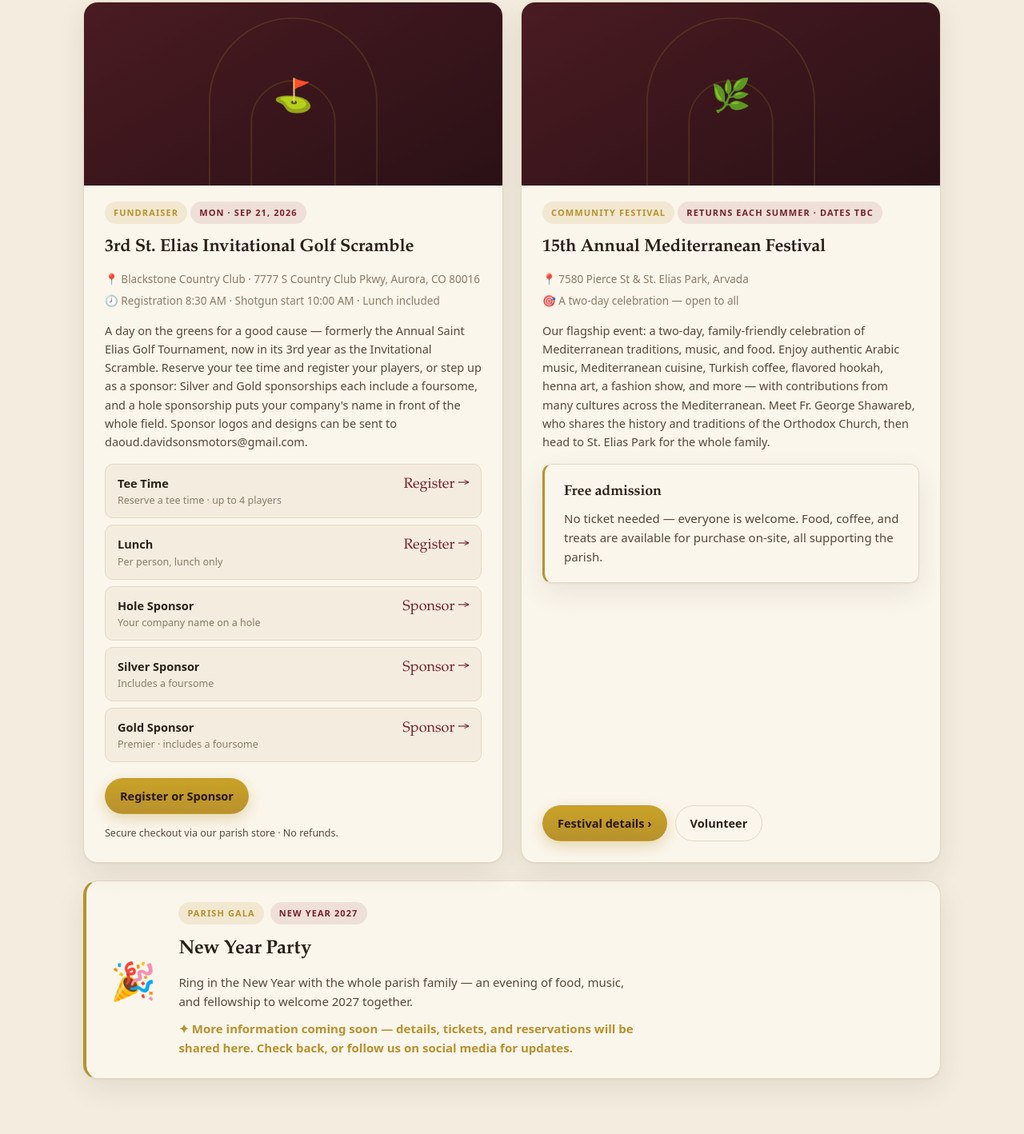
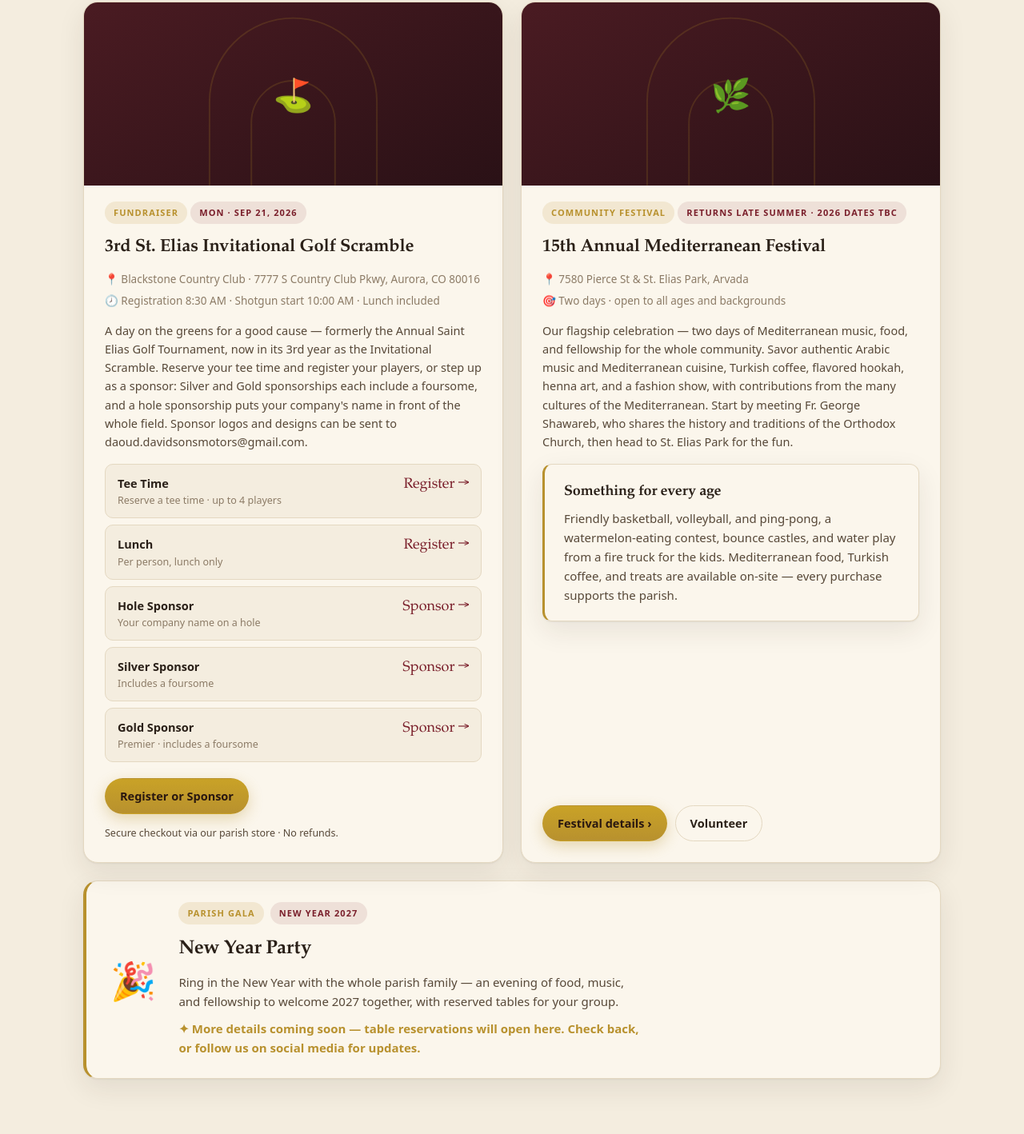
Before and after one commit to bannoura9/saint-elias-orthodox-church, a plain HTML site: page events.html in a window 1280 px wide. Shown: the part 862-2280 px from the top of the page at 80% size. Drawn offline with Linux system fonts and the light colour scheme.

Commit message:
Events: verify + polish Festival (fix unverified 'free admission', add kids activities) and New Year copy

```diff
--- a/events.html
+++ b/events.html
@@ -118,17 +118,17 @@
         <div class="body">
           <div>
             <span class="tag">Community Festival</span>
-            <span class="tag date">Returns each summer · dates TBC</span>
+            <span class="tag date">Returns late summer · 2026 dates TBC</span>
           </div>
           <h3>15th Annual Mediterranean Festival</h3>
           <div class="meta">
             <span>📍 7580 Pierce St &amp; St. Elias Park, Arvada</span>
-            <span>🎯 A two-day celebration — open to all</span>
+            <span>🎯 Two days · open to all ages and backgrounds</span>
           </div>
-          <p>Our flagship event: a two-day, family-friendly celebration of Mediterranean traditions, music, and food. Enjoy authentic Arabic music, Mediterranean cuisine, Turkish coffee, flavored hookah, henna art, a fashion show, and more — with contributions from many cultures across the Mediterranean. Meet Fr. George Shawareb, who shares the history and traditions of the Orthodox Church, then head to St. Elias Park for the whole family.</p>
+          <p>Our flagship celebration — two days of Mediterranean music, food, and fellowship for the whole community. Savor authentic Arabic music and Mediterranean cuisine, Turkish coffee, flavored hookah, henna art, and a fashion show, with contributions from the many cultures of the Mediterranean. Start by meeting Fr. George Shawareb, who shares the history and traditions of the Orthodox Church, then head to St. Elias Park for the fun.</p>
           <div class="callout" style="margin-top:16px;">
-            <h3>Free admission</h3>
-            <p>No ticket needed — everyone is welcome. Food, coffee, and treats are available for purchase on-site, all supporting the parish.</p>
+            <h3>Something for every age</h3>
+            <p>Friendly basketball, volleyball, and ping-pong, a watermelon-eating contest, bounce castles, and water play from a fire truck for the kids. Mediterranean food, Turkish coffee, and treats are available on-site — every purchase supports the parish.</p>
           </div>
           <div class="actions">
             <a class="btn btn-gold" href="festival.html">Festival details ›</a>
@@ -148,8 +148,8 @@
           <span class="tag date">New Year 2027</span>
         </div>
         <h3>New Year Party</h3>
-        <p>Ring in the New Year with the whole parish family — an evening of food, music, and fellowship to welcome 2027 together.</p>
-        <p class="ny-soon">✦ More information coming soon — details, tickets, and reservations will be shared here. Check back, or follow us on social media for updates.</p>
+        <p>Ring in the New Year with the whole parish family — an evening of food, music, and fellowship to welcome 2027 together, with reserved tables for your group.</p>
+        <p class="ny-soon">✦ More details coming soon — table reservations will open here. Check back, or follow us on social media for updates.</p>
       </div>
     </div>
 
```
